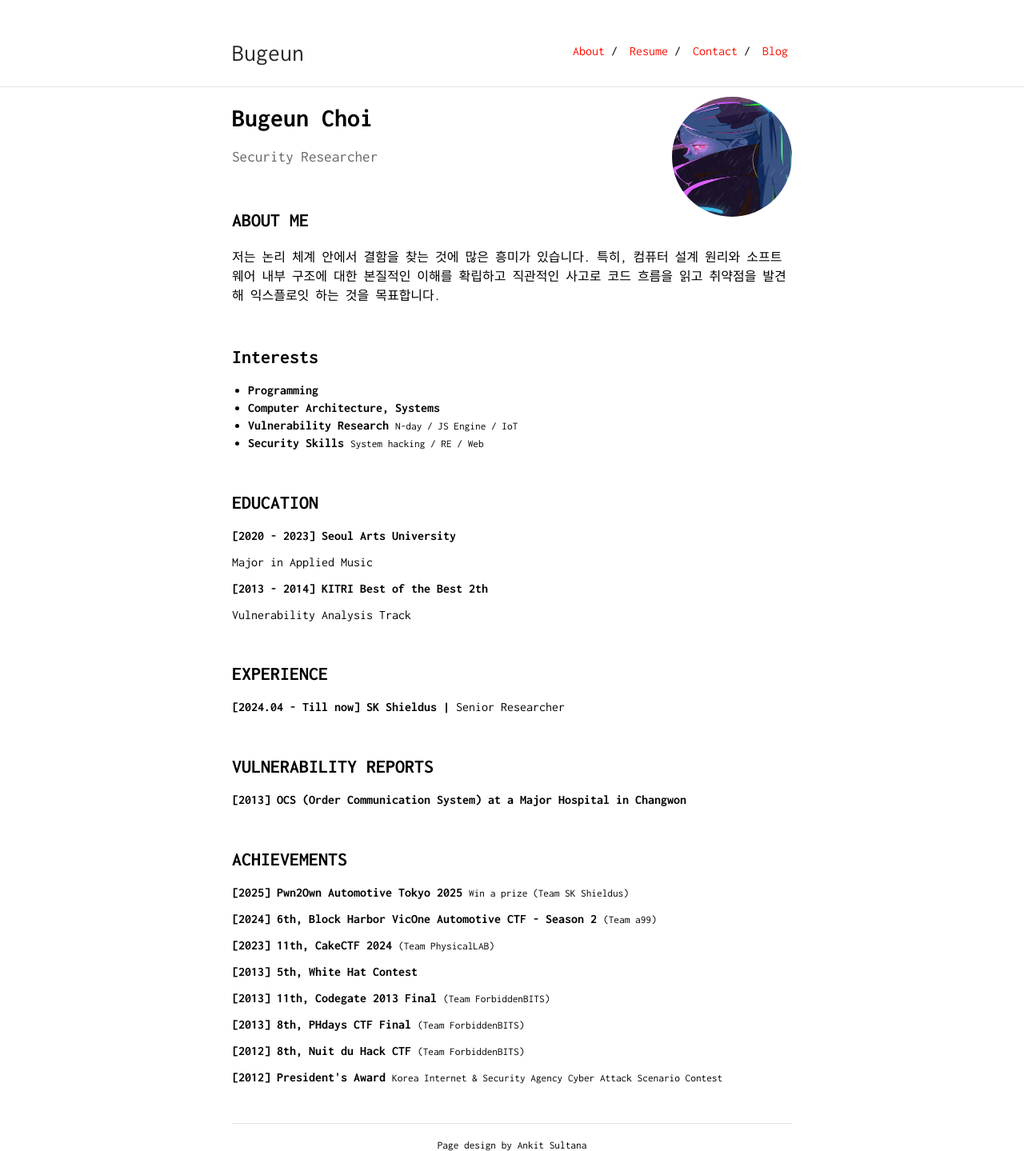
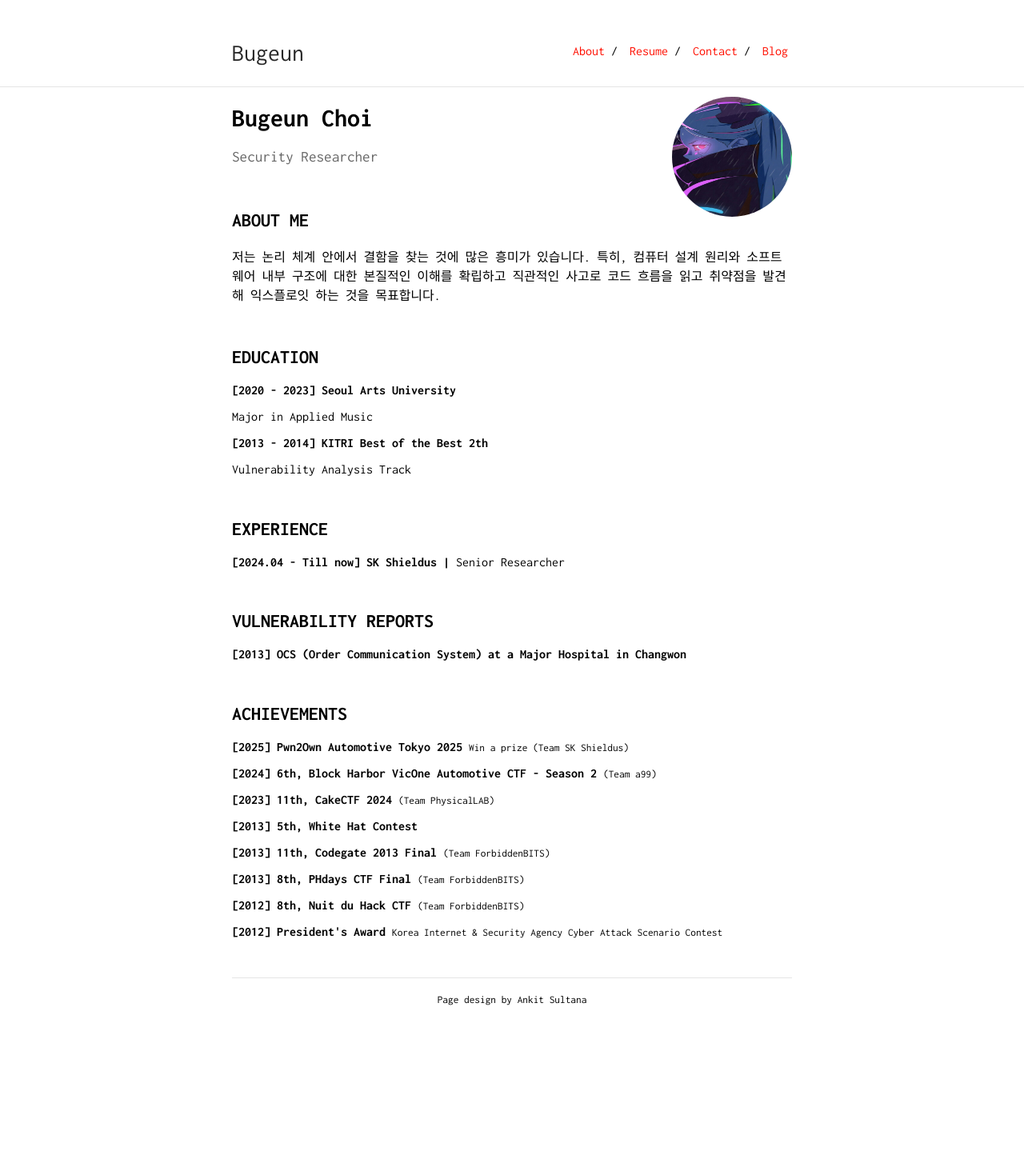
Before and after one commit to Bugeun/bugeun.github.io, a Jekyll site: the page built from index.md, in a window 1280 px wide. Shown: the whole page at 80% size. Built offline with Jekyll 4.4.1, drawn with Linux system fonts in a browser that asks for light colours; after the commit the page ends 1257 px from its top, so only the background shows below that.

Commit message:
Update index.md

```diff
--- a/index.md
+++ b/index.md
@@ -14,26 +14,6 @@ Security Researcher
 <p>저는 논리 체계 안에서 결함을 찾는 것에 많은 흥미가 있습니다. 특히, 컴퓨터 설계 원리와 소프트웨어 내부 구조에 대한 본질적인 이해를 확립하고 직관적인 사고로 코드 흐름을 읽고 취약점을 발견해 익스플로잇 하는 것을 목표합니다. </p>
 
 &nbsp;
-
-## Interests
-
-* <b>Programming</b>
-* <b>Computer Architecture, Systems</b>
-* <b>Vulnerability Research</b> <small>N-day / JS Engine / IoT</small>
-* <b>Security Skills</b> <small>System hacking / RE / Web </small>
-
-&nbsp;
-
-<!--
-## Interests
->
-* <b>Vulnerability Research & Exploit Dev</b> <small>1-day / 0-day</small>
-* <b>CTF/Wargame</b> <small>System Hacking / Binary Analysis / Web</small>
-* <b>Analysis tool Development</b>
-* <b>Computer Science</b>
-
-&nbsp;
--->
 
 ## EDUCATION
 
```
